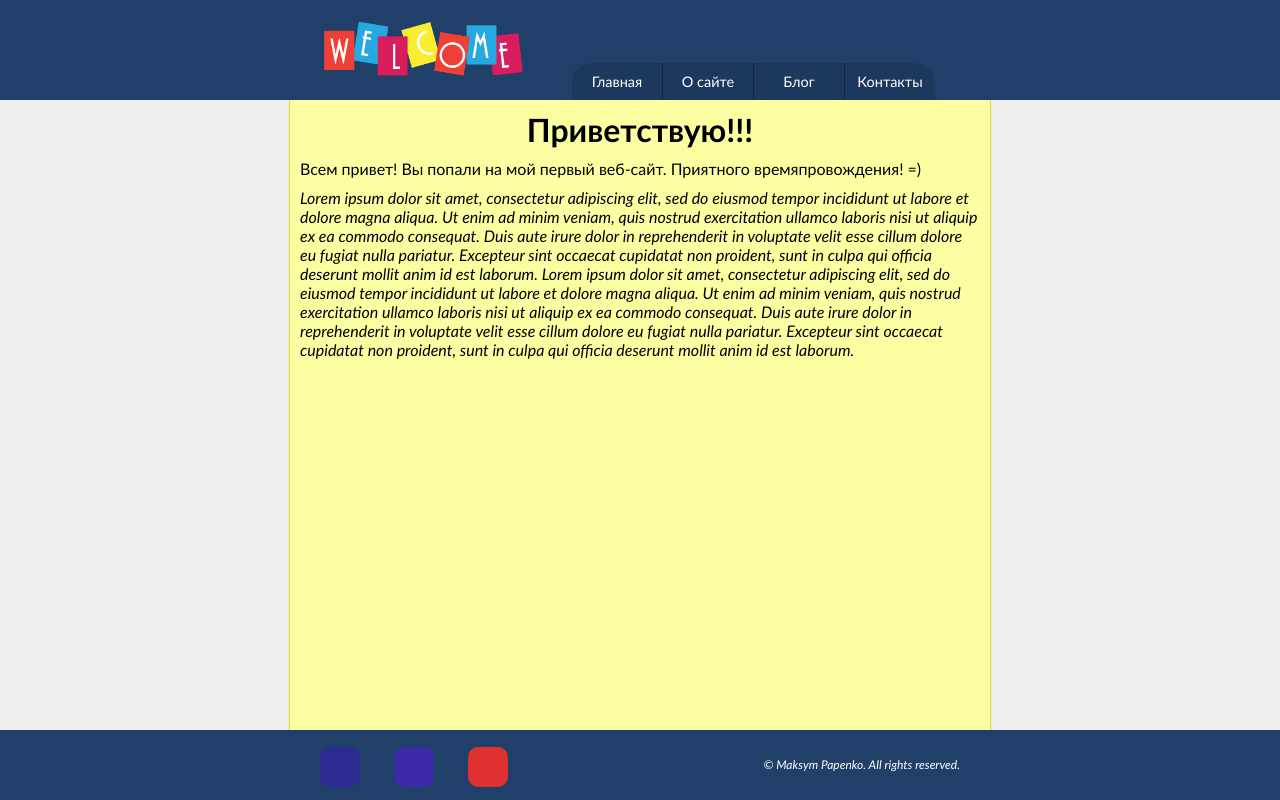
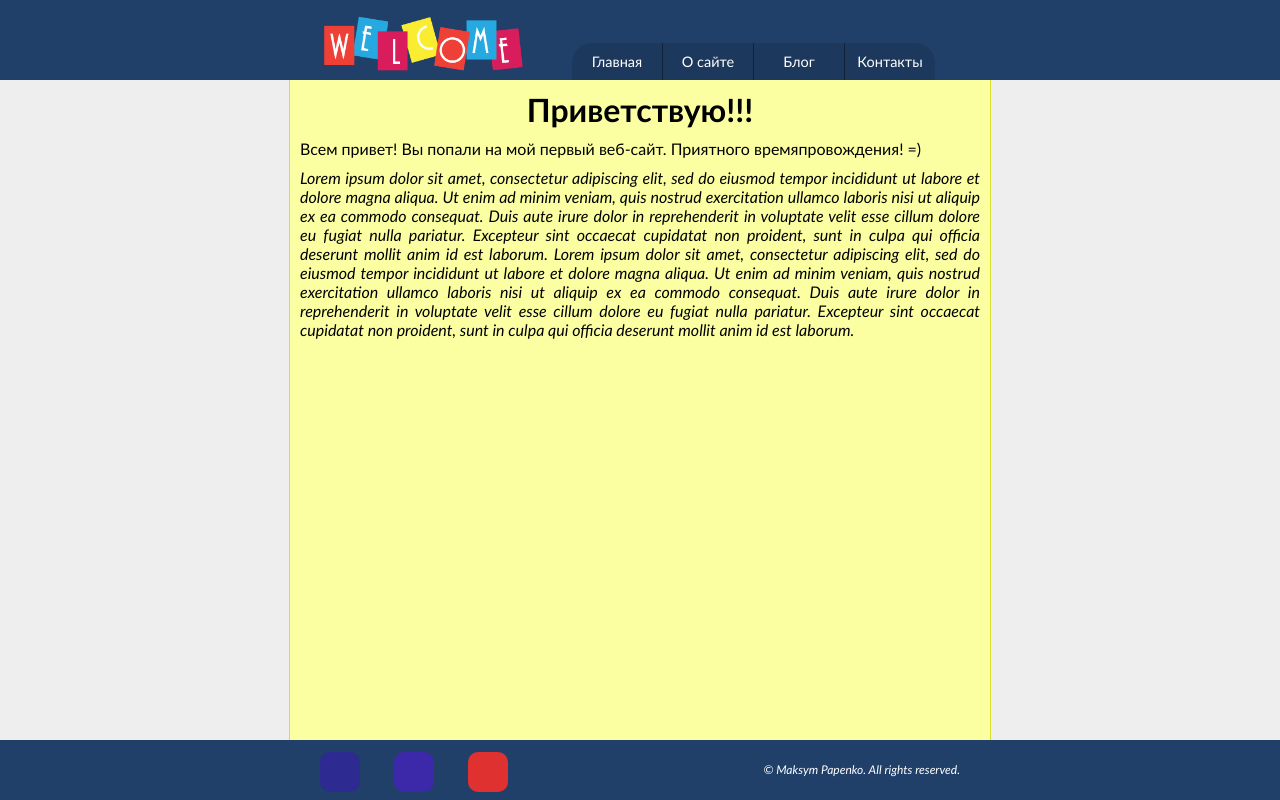
Before and after one commit to maksym-p/mp-project1, a plain HTML site: page index.html in a window 1280 px wide. Drawn offline with Linux system fonts and the light colour scheme.

Commit message:
optimize

```diff
--- a/style-index.css
+++ b/style-index.css
@@ -6,4 +6,5 @@ h1 {
 .hi + p {
 	margin-top: 10px;
 	font-style: italic;
+	text-align: justify;
 }
--- a/style.css
+++ b/style.css
@@ -20,20 +20,21 @@ body {
 .page-header {
 	background: #20406A;
 	width: 100%;
-	height: 100px;
+	min-width: 700px;
+	height: 80px; /*100px*/
 	position: relative;
 }
 
 .page-header .layout-positioner {
 	position: relative;
 	padding-top: 10px;
-	height: 90px;
+	height: 70px; /*90px*/
 }
 
 .page-header .logo {
 	position: absolute;
 	left: 25px;
-	top: 15px;
+	/*top: 15px;*/
 }
 
 .main-menu {
@@ -75,7 +76,7 @@ body {
 
 main .layout-positioner {
 	width: 680px;
-	min-height: calc(100vh - 120px);
+	min-height: calc(100vh - 100px); /*- 120px*/
 	padding: 10px;
 	background: #FBFFA1;
 	border-right: 1px solid #D8E12D;
@@ -83,14 +84,15 @@ main .layout-positioner {
 }
 
 main .fix, .page-footer .layout-positioner {
-	height: 70px;
+	height: 60px; /*70px*/
 }
 
 .page-footer {
 	background: #20406A;
 	width: 100%;
-	height: 70px;
-	margin-top: -70px;
+	min-width: 700px;
+	height: 60px; /*70px*/
+	margin-top: -60px; /*70px*/
 	color: #fff;
 }
 
@@ -100,8 +102,8 @@ main .fix, .page-footer .layout-positioner {
 
 .page-footer .social-container {
 	float: left;
-	height: 70px;
-	line-height: 70px;
+	height: 60px; /*70px*/
+	line-height: 60px; /*70px*/
 	position: absolute;
 }
 
@@ -130,8 +132,8 @@ main .fix, .page-footer .layout-positioner {
 .page-footer .copyright {
 	float: right;
 	width: 260px;
-	height: 70px;
-	line-height: 70px;
+	height: 60px; /*70px*/
+	line-height: 60px; /*70px*/
 	vertical-align: middle;
 	text-align: right;
 	padding-right: 30px;
```
